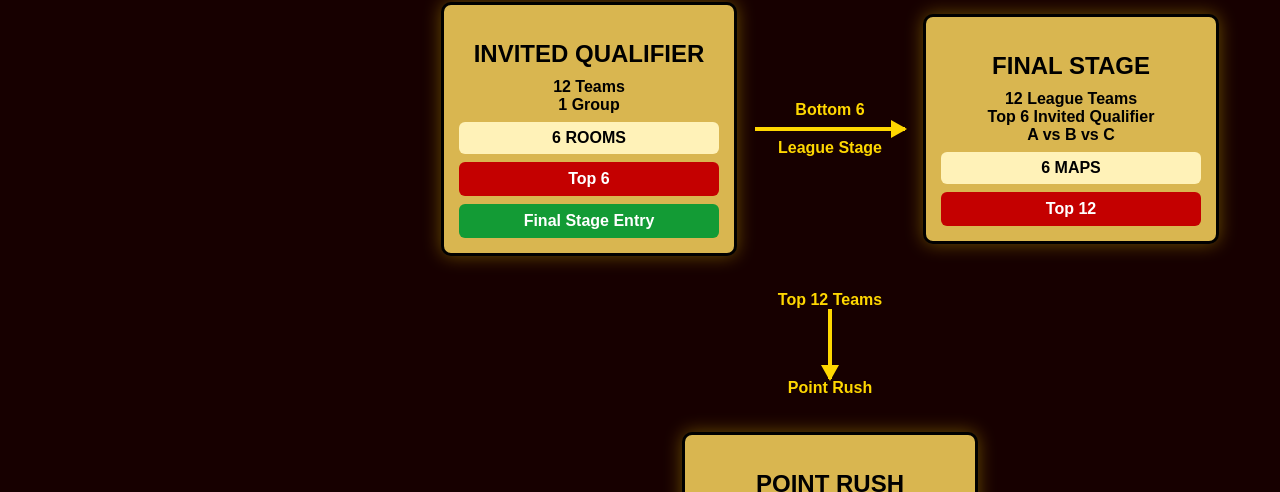
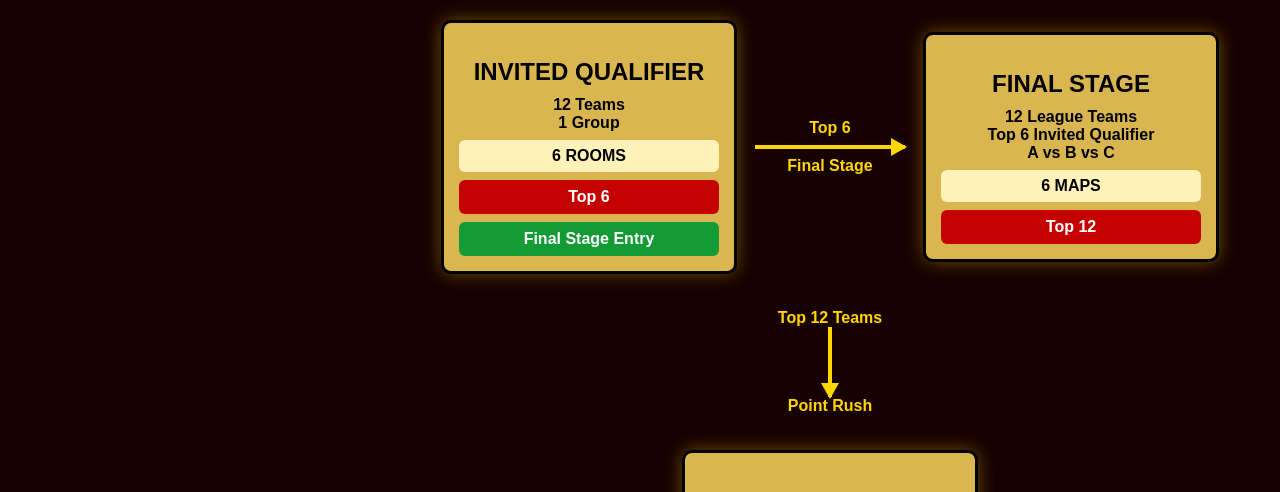
Before and after one commit to enepalgames-dot/The-shield-Showdown, a website: page roadmap.html in a window 1280 px wide. Shown: the part 608-1100 px from the top of the page. Drawn offline with Linux system fonts and the light colour scheme.

Commit message:
Update stage qualifiers and final stage labels

```diff
--- a/roadmap.html
+++ b/roadmap.html
@@ -187,7 +187,7 @@ h1{
     <div class="stage">
       <h2>LEAGUE STAGE</h2>
       12 Qualified Teams<br>
-      Top 6 From Invited Qualifier
+      Bottom 6 From Invited Qualifier
       <br>A vs B vs C
       <div class="map">6 MAPS</div>
       <div class="qualify">Top 12</div>
@@ -208,9 +208,9 @@ h1{
     </div>
 
     <div class="arrowBox">
-      Bottom 6
+      Top 6
       <div class="arrowLine"></div>
-      League Stage
+     Final Stage
     </div>
 
     <div class="stage">
```
